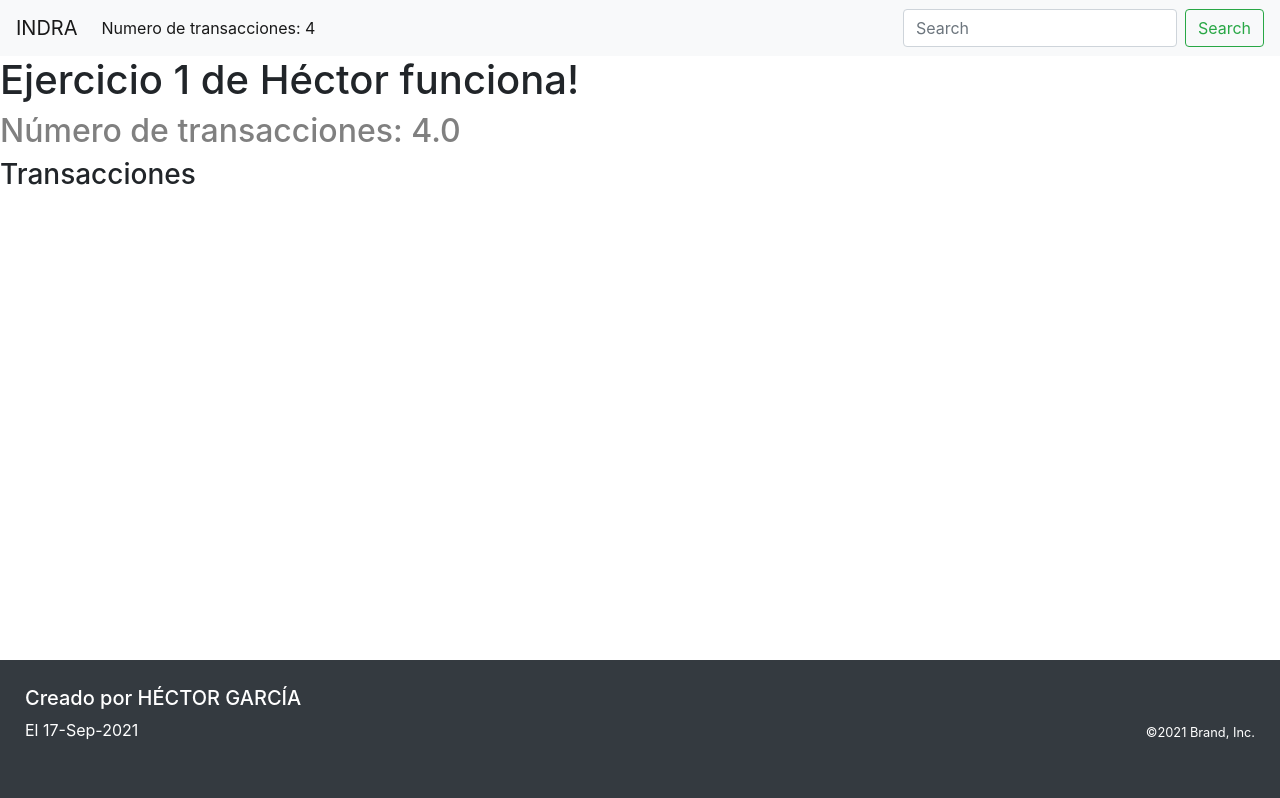
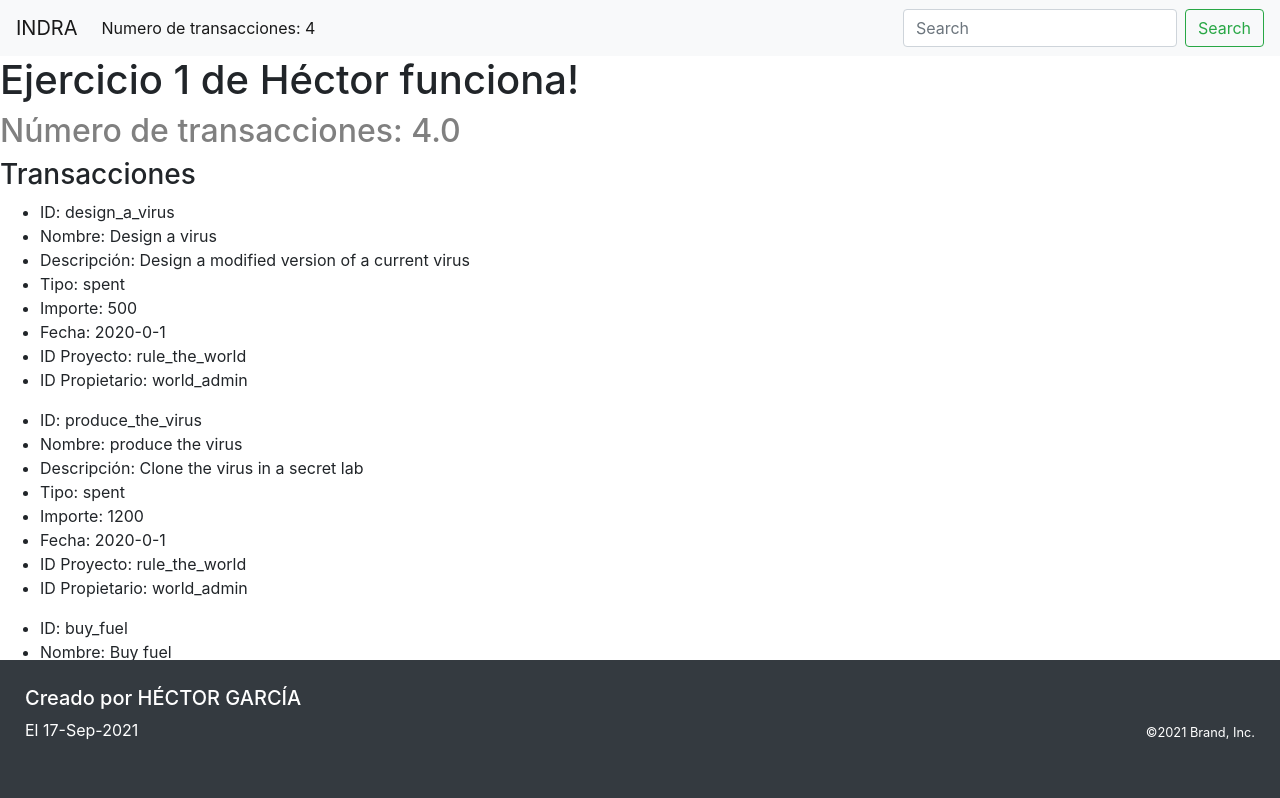
Before and after one commit to CAS-indra/ejercicio-hectorg, an Angular app: page / in a window 1280 px wide. Shown: the top 798 px of the page. Built offline with nearby package versions, Linux system fonts and the light colour scheme.

Commit message:
mostrar transacciones y su color

```diff
--- a/src/app/app.component.html
+++ b/src/app/app.component.html
@@ -7,6 +7,24 @@
 
 <h3>Transacciones</h3>
 
+<div class="transacciones" *ngFor="let transaccion of transacciones">
+  <div [ngClass]="{ gasto: transaccion.kind=='spent', ingreso: transaccion.kind=='income'}">
+    <ul>
+      <li>ID: {{transaccion.id}}</li>
+      <li>Nombre: {{transaccion.name}}</li>
+      <li>Descripción: {{transaccion.description}}</li>
+      <li>Tipo: {{transaccion.kind}}</li>
+      <li>Importe: {{transaccion.amount}}</li>
+      <li>Fecha: {{transaccion.date | date: 'YYYY-m-d'}}</li>
+      <li>ID Proyecto: {{transaccion.projectId}}</li>
+      <li>ID Propietario: {{transaccion.ownerId}}</li>
+    </ul>
+  </div>
+
+</div>
+
+<p>Balance Total: </p>
+
 <router-outlet></router-outlet>
 
 <app-pie class="mt-auto"></app-pie>
```
